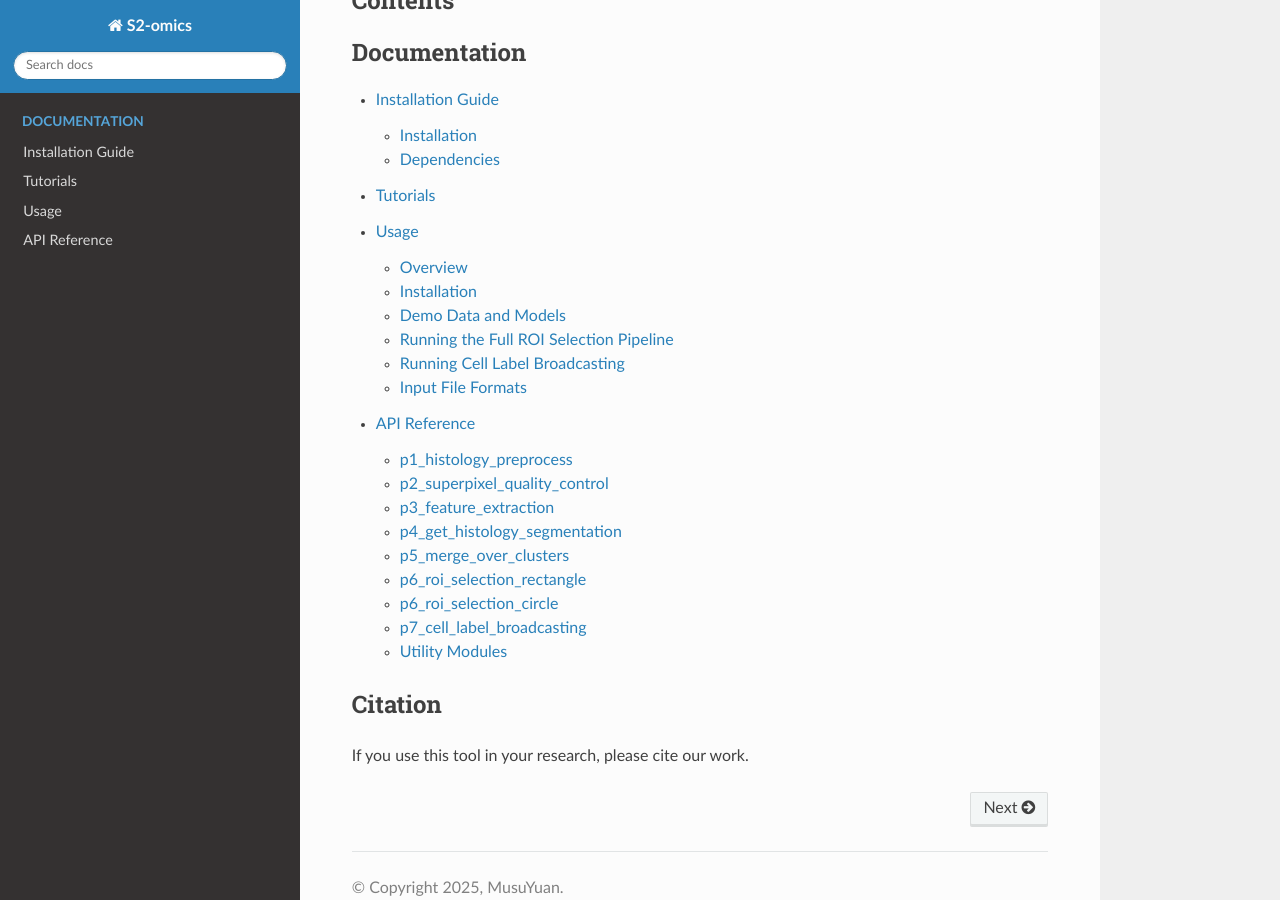
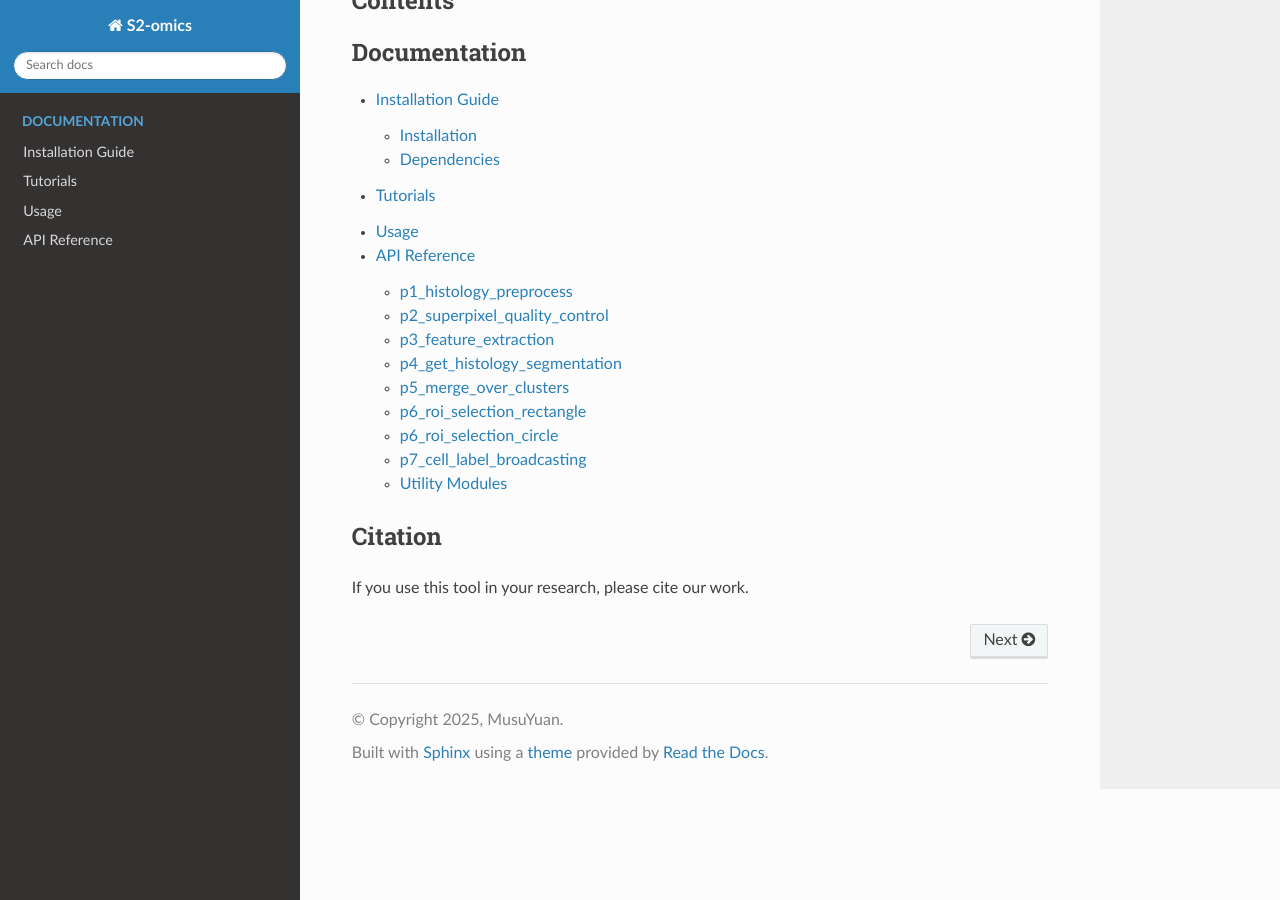
Before and after one commit to ddb-qiwang/S2Omics, a Sphinx documentation site: the page built from docs/source/index.rst, in a window 1280 px wide and 900 px high, scrolled down 933 px. Built offline with Sphinx 7.4.7 and the Read the Docs theme 3.1.0, drawn with Linux system fonts in a browser that asks for light colours; pages that are not in the unit, such as notebooks, are missing from menus; some of the changed lines change nothing that is shown.

Commit message:
Update usage.rst

```diff
--- a/docs/source/usage.rst
+++ b/docs/source/usage.rst
@@ -1,50 +1,21 @@
 Usage
 =====
 
-Overview
---------
-S2Omics is organized as a modular pipeline:
+We recommand users to start from running our tutorials.
 
-1. **Histology Preprocessing (p1)** – Scale and pad raw H&E stained images.
-2. **Superpixel Quality Control (p2)** – Split image into superpixels and remove low-quality tiles.
-3. **Feature Extraction (p3)** – Apply foundation model to obtain deep embeddings of image patches.
-4. **Histology Segmentation (p4)** – Cluster embeddings into histology-based morphological clusters.
-5. **Cluster Merging (p5)** – Merge highly similar clusters to reduce over-segmentation.
-6. **ROI Selection (p6)** – Automatically select optimal Regions of Interest given constraints.
-7. **Label Broadcasting (p7)** – Project cell type annotations from ROI-scale spatial omics data to the entire slide.
+Please first download the demo data and pretrained model checkpoints file from:
 
-Installation
-------------
-We recommend Python 3.11+.
+google drive: https://drive.google.com/drive/folders/1z1nk0sF_e25LKMyHxJVMtROFjuWet2G_?usp=sharing
+
+Please place both 'checkpoints' and 'demo' folder under the 'S2Omics' main folder.
+
+User can either refer to the tutorial notebooks or run the python codes in the main folder.
+
+For example, to select ROI on the demo colorectal cancer section:
 
 .. code-block:: bash
 
-   git clone https://github.com/ddb-qiwang/S2Omics.git
-   cd S2Omics
-   conda create -n S2Omics python=3.11
-   conda activate S2Omics
-   pip install -r requirements.txt
-   # if GCC is very old:
-   pip install -r requirements_old_gcc.txt
-
-Demo Data and Models
---------------------
-Download from Google Drive:
-
-https://drive.google.com/drive/folders/1z1nk0sF_e25LKMyHxJVMtROFjuWet2G_?usp=sharing
-
-Place both `checkpoints` and `demo` under S2Omics main folder.
-
-Running the Full ROI Selection Pipeline
-----------------------------------------
-Use `run_roi_selection.sh` to execute all steps p1–p6.
-
-Example (select 1 rectangular 6.5mm x 6.5mm ROI at downsampling step=10):
-
-.. code-block:: bash
-
-   chmod +x run_*
-   ./run_roi_selection_demo.sh
+   python run_roi_selection_single.py --prefix './demo/Tutorial_1_VisiumHD_ROI_selection_colon/' --save_folder './demo/Tutorial_1_VisiumHD_ROI_selection_colon/S2Omics_output' --device 'cuda:0' --roi_size 6.5 6.5 --num_roi
 
 Typical output:
 
@@ -53,39 +24,15 @@
    :width: 60%
    :align: center
 
-This runs:
-
-1. **p1_histology_preprocess.py**
-   - Input: Folder with `he-raw.jpg`, `pixel-size-raw.txt`
-   - Output: `he-scaled.jpg`, padded `he.jpg`.
-
-2. **p2_superpixel_quality_control.py**
-   - Splits `he.jpg` into `patch_size` superpixels (default 16×16 px).
-   - Applies density filtering and texture analysis to remove low-quality tiles.
-
-3. **p3_feature_extraction.py**
-   - Loads foundation model (UNI/Virchow/GigaPath).
-   - Extracts two-level embeddings (global 224×224, local patch-level).
-
-4. **p4_get_histology_segmentation.py**
-   - Clusters PCA-reduced embeddings into morphological clusters.
-   - Methods: kmeans, fuzzy c-means, Louvain, Leiden, etc.
-
-5. **p5_merge_over_clusters.py**
-   - Merges clusters with high similarity (hierarchical-linkage based) to target cluster count.
-
-6. **p6_roi_selection_rectangle.py / p6_roi_selection_circle.py**
-   - Uses search + scoring system (scale, coverage, balance) to select ROIs automatically or for given `num_roi`.
-
-Running Cell Label Broadcasting
--------------------------------
-Prerequisite: you have spatial omics ROI-level annotations (`annotation_file.csv`).
-
-Example:
+To select ROI on the demo consecutive breast cancer sections
 
 .. code-block:: bash
+   python run_roi_selection_multiple.py --prefix_list './demo/Tutorial_3_Consecutive_ROI_selection_breast/breast_cancer_g1/' './demo/Tutorial_3_Consecutive_ROI_selection_breast/breast_cancer_g2/' './demo/Tutorial_3_Consecutive_ROI_selection_breast/breast_cancer_g3/' --save_folder_list './demo/Tutorial_3_Consecutive_ROI_selection_breast/breast_cancer_g1/S2Omics_output' './demo/Tutorial_3_Consecutive_ROI_selection_breast/breast_cancer_g2/S2Omics_output' './demo/Tutorial_3_Consecutive_ROI_selection_breast/breast_cancer_g3/S2Omics_output' --device 'cuda:0' --roi_size 1.5 1.5 --num_roi 1
 
-   ./run_label_broadcasting_demo.sh
+To broadcast the cell type label within th selected ROI to the entire slide on the demo colorectal cancer section:
+
+.. code-block:: bash
+   python run_label_broadcasting.py --WSI_datapath './demo/Tutorial_1_VisiumHD_ROI_selection_colon/' --SO_datapath './demo/Tutorial_1_VisiumHD_ROI_selection_colon/' --WSI_save_folder './demo/Tutorial_1_VisiumHD_ROI_selection_colon/S2Omics_output' --SO_save_folder './demo/Tutorial_1_VisiumHD_ROI_selection_colon/S2Omics_output' --need_preprocess True --need_feature_extraction True
 
 Output example:
 
@@ -93,25 +40,3 @@
    :alt: Whole slide cell type prediction
    :width: 60%
    :align: center
-
-This runs p1-p7:
-
-**p7_cell_label_broadcasting.py** – Loads histology features from ROI-scale omics and from whole-slide image, trains a small autoencoder-based classifier, and predicts cell type for every valid superpixel across the slide.
-
-Input File Formats
-------------------
-- **he-raw.jpg** – raw histology image.
-- **pixel-size-raw.txt** – microns/pixel for raw image.
-- **pixel-size.txt** – target microns/pixel after rescaling.
-- **annotation_file.csv (optional)** – Required for label broadcasting.
-  Columns: `super_pixel_x, super_pixel_y, annotation`.
-
-Example annotation file:
-
-+----------------+--------------+--------------+----------------------------+
-| barcode        | super_pixel_x| super_pixel_y| annotation                 |
-+================+==============+==============+============================+
-| s_xxx          | 267          | 1254         | Myofibroblasts              |
-+----------------+--------------+--------------+----------------------------+
-| s_xxx          | 270          | 1254         | Epithelial cells (Malignant)|
-+----------------+--------------+--------------+----------------------------+
```
